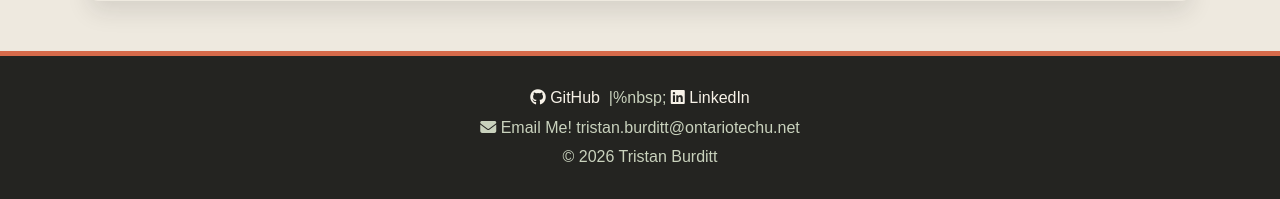
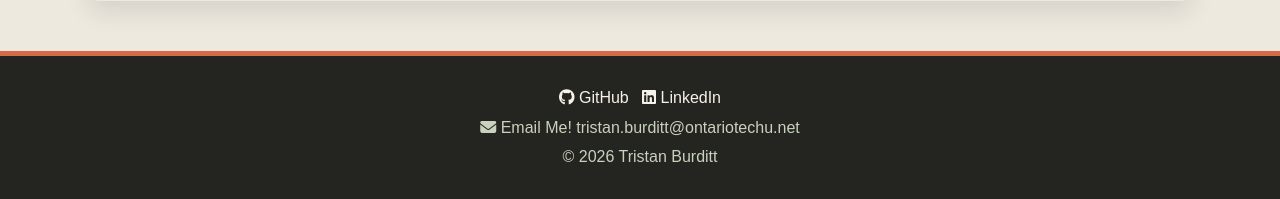
Before and after one commit to ampersans/portfolio-express, a Node server app: page / in a window 1280 px wide. Shown: the part 930-1129 px from the top of the page. Run offline with Node 20, Linux system fonts and the light colour scheme; some libraries are stand-ins or nearby versions.

Commit message:
adjusted footer

```diff
--- a/views/layout.ejs
+++ b/views/layout.ejs
@@ -59,7 +59,7 @@ layout.ejs
         <footer>
             <p>
                 <a href="<%= site.github %>" target="_blank" rel="noopener noreferrer"><i class='fa-brands fa-github'></i> GitHub</a>
-                &nbsp;|%nbsp;
+                &nbsp;
                 <a href="<%= site.linkedin %>" target="_blank" rel="noopener noreferrer"><i class='fa-brands fa-linkedin'></i> LinkedIn</a>
             </p>
             <p><i class='fa-solid fa-envelope'></i> Email Me! <%= site.email %></p>
```
